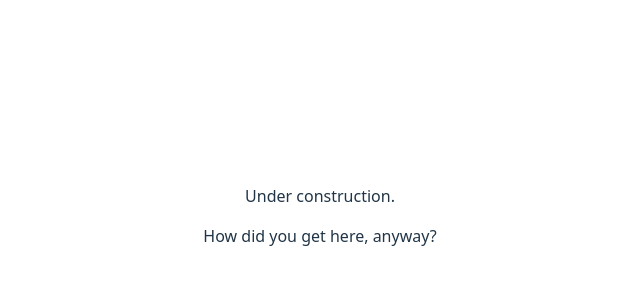
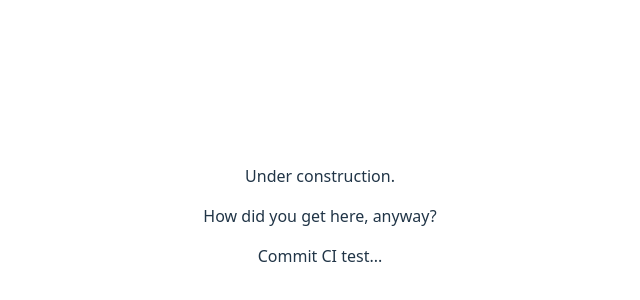
Before and after one commit to mukaisam-cpu/JSCRIPT-320-B-final-project-mukaidasam, a React (Vite) app in the folder ra-viewer/: page / in a window 1280 px wide. Shown: the part 184-484 px from the top of the page, without its empty margins (320-960 px from the left). Built offline with nearby package versions, Linux system fonts and the light colour scheme.

Commit message:
Commit CI test

```diff
--- a/ra-viewer/src/App.jsx
+++ b/ra-viewer/src/App.jsx
@@ -8,6 +8,7 @@ function App() {
     <>
       <p>Under construction.</p>
       <p>How did you get here, anyway?</p>
+      <p>Commit CI test...</p>
     </>
   )
 }
```
